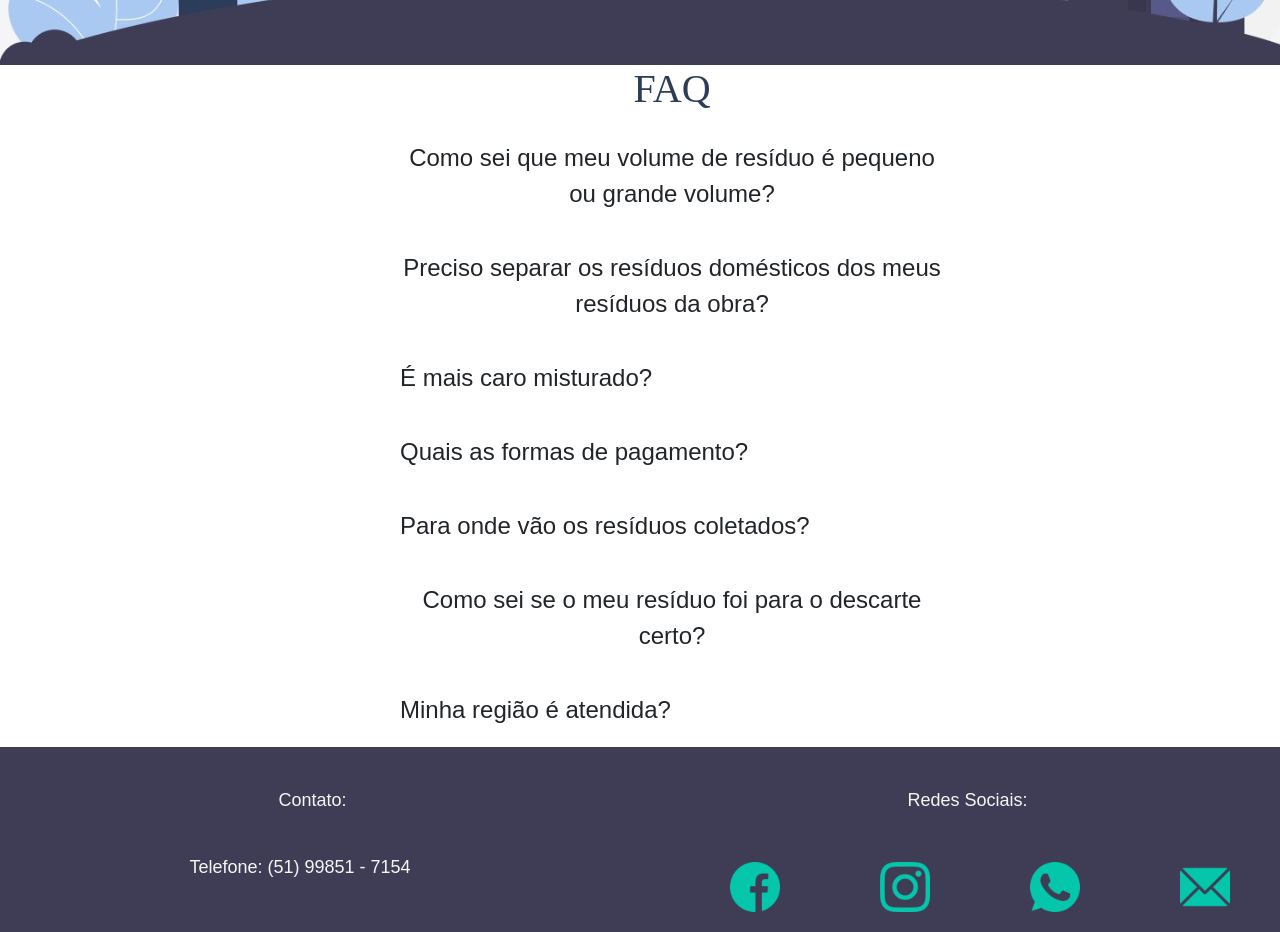
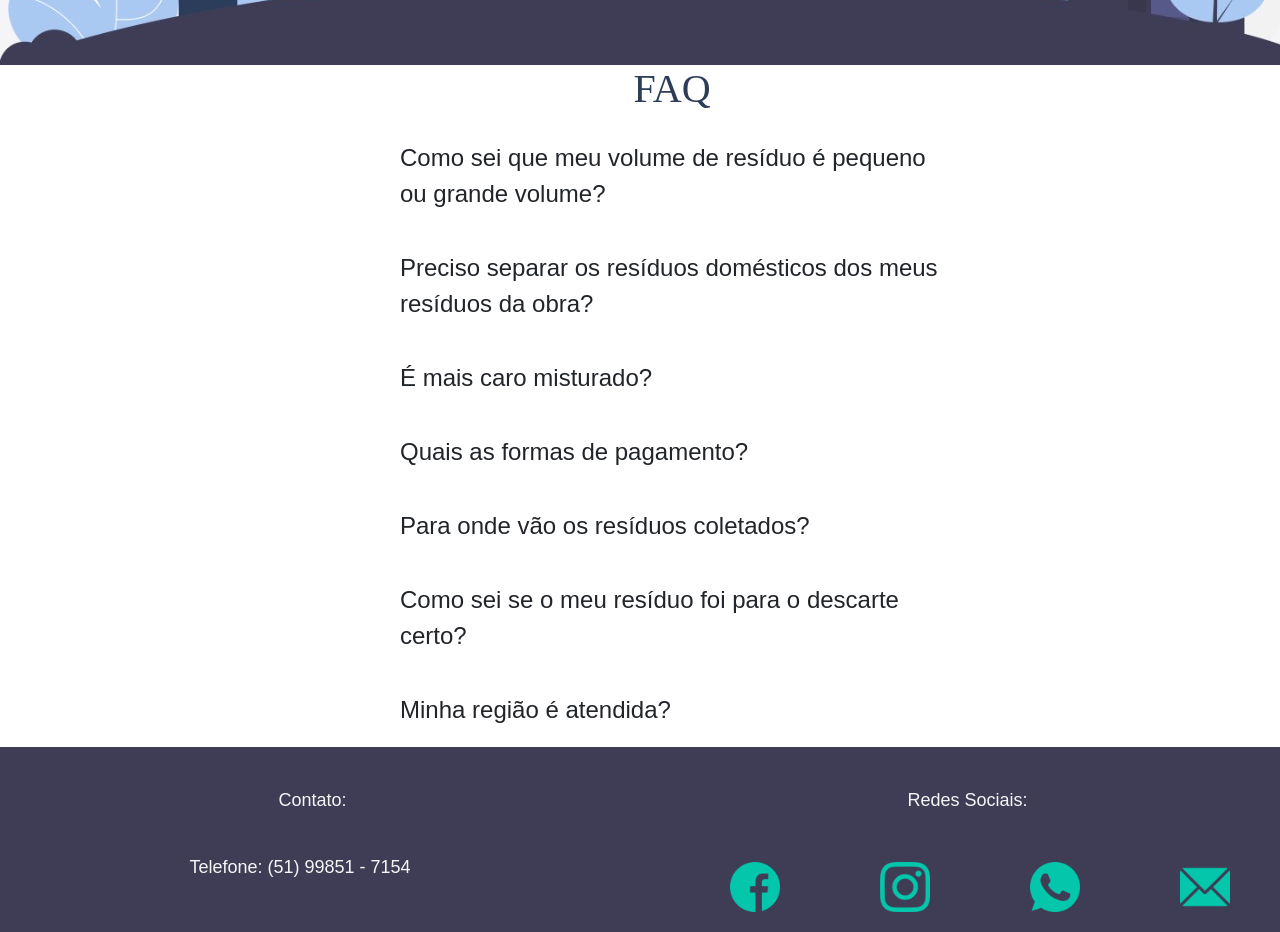
Before and after one commit to aceleradora-TW/descarte-certo, a React (Create React App) app in the folder frontend/: page / in a window 1280 px wide. Shown: the part 780-1712 px from the top of the page. Built offline with nearby package versions, Linux system fonts and the light colour scheme.

Commit message:
@helena @brayan @jhuan Ajusta tamanho do botao

```diff
--- a/frontend/src/components/FAQ/FaqStyle.css
+++ b/frontend/src/components/FAQ/FaqStyle.css
@@ -9,6 +9,9 @@
 /* Alteracao do estilo do btn do bootstrap */
 .btn.btn {
   font-size: 1.5rem;
+  width: 100%;
+  text-align: left;
+  content: "\e114";
 }
 
 /* Alteracao da cor de fundo do FAQ */
```
